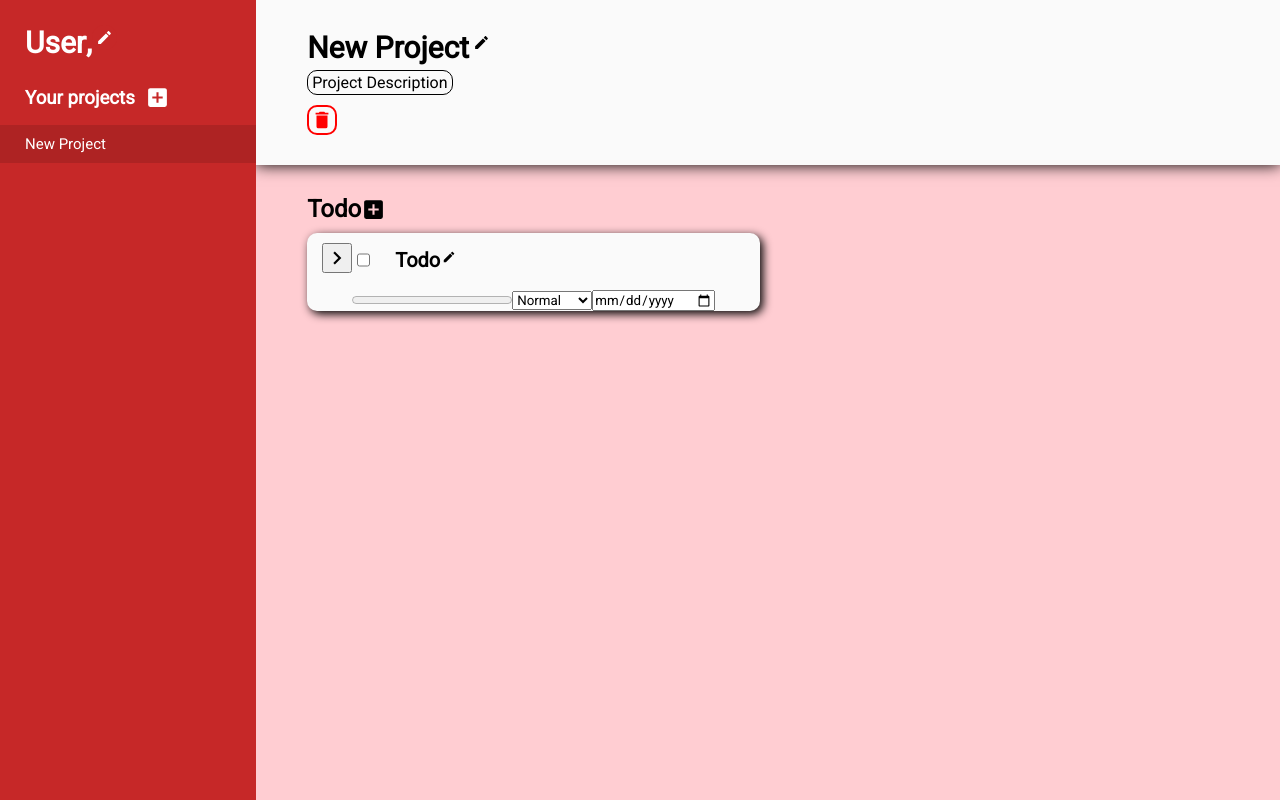
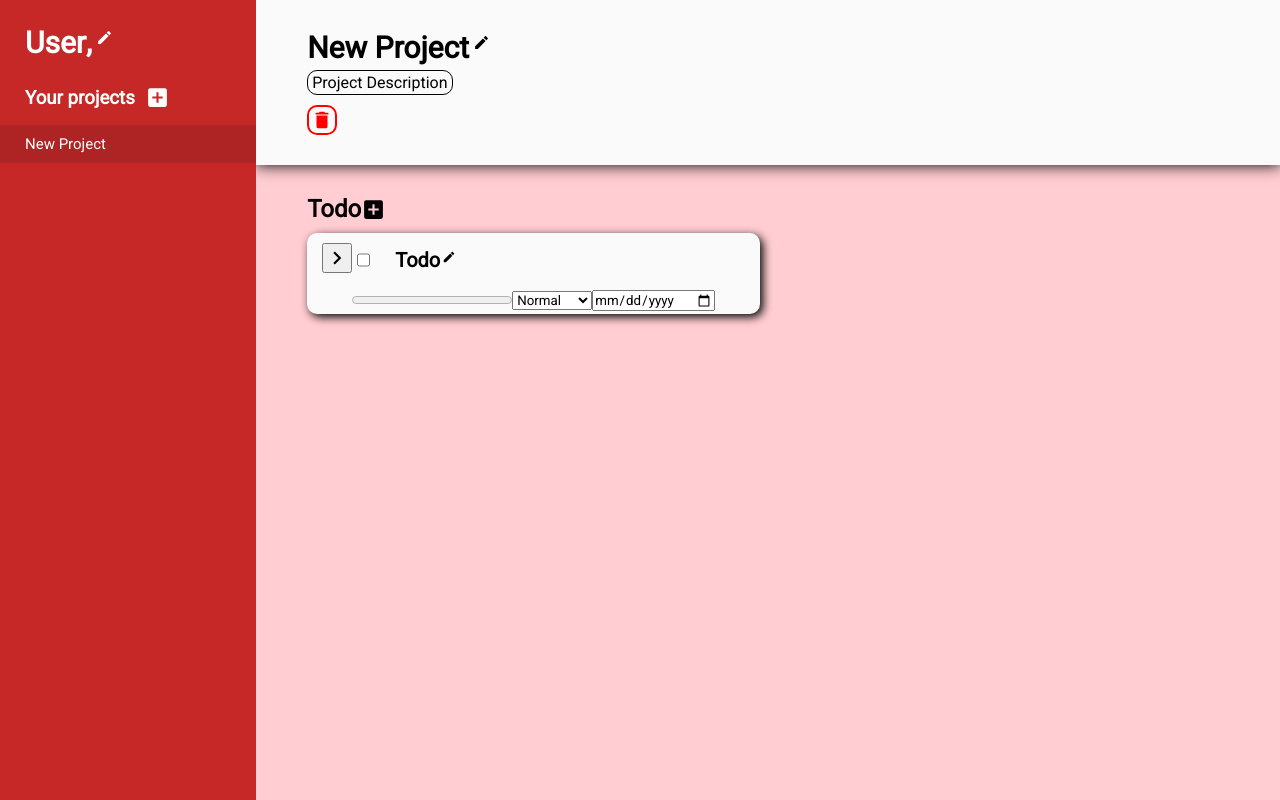
Before and after one commit to eleadn/odin-todo-list, a website built with webpack: page src/template.html in a window 1280 px wide. Built offline with nearby package versions, Linux system fonts and the light colour scheme.

Commit message:
Update style

```diff
--- a/src/style.css
+++ b/src/style.css
@@ -357,7 +357,13 @@
     background-color: var(--ternary-color-active);
 }
 
-.todo-options, .todo-desc
+.todo-options
+{
+    padding: 0 15px;
+    margin: 3px 30px;
+}
+
+.todo-desc
 {
     padding: 0 15px;
     margin: 3px 30px 0 30px;
```
